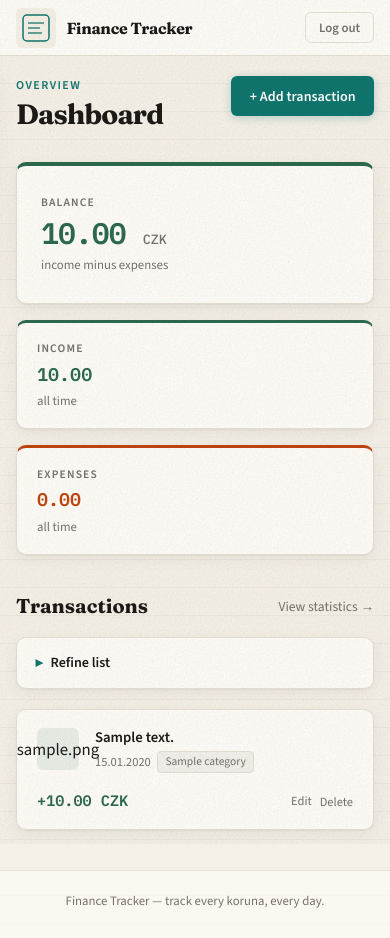
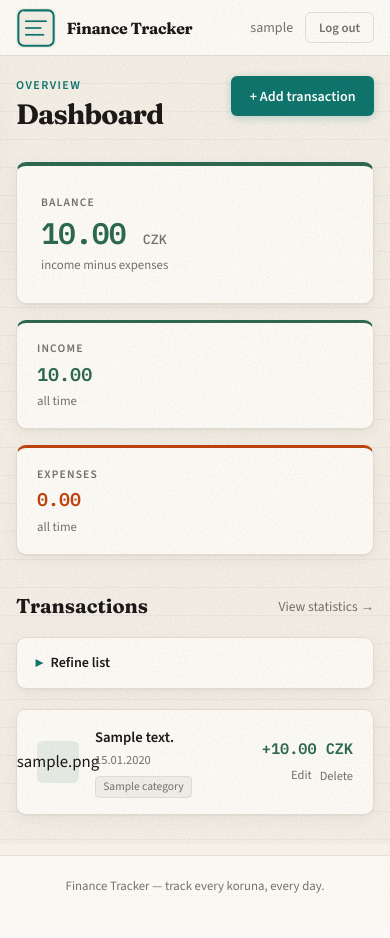
Before and after one commit to petkov93/finance-tracker, a Django app: page / in a window 390 px wide. After the commit the page ends 893 px from the top, so only its background shows below. Run offline with Django 5.2, Linux system fonts and the light colour scheme; a user stored in the database is signed in; tables that the repository leaves empty hold one stand-in row (values such as "Sample post").

Commit message:
Minor visual changes: made the nav logo bigger, so it fits the button size; on 768px and smaller price will stay on right side; username now shows on small screens also; fixed 'txns' strings on statistics page

```diff
--- a/financetracker/static/financetracker/css/style.css
+++ b/financetracker/static/financetracker/css/style.css
@@ -1213,18 +1213,6 @@ body.sidebar-collapsed .sidebar-link.active::before {
     align-items: flex-start;
   }
 
-  .transaction-row {
-    flex-direction: column;
-    align-items: flex-start;
-  }
-
-  .transaction-right {
-    align-items: flex-start;
-    width: 100%;
-    flex-direction: row;
-    justify-content: space-between;
-  }
-
   .chart-card-header {
     flex-direction: column;
     align-items: stretch;
@@ -1245,5 +1233,4 @@ body.sidebar-collapsed .sidebar-link.active::before {
   .main-content { padding: 1.25rem 1rem; }
   .topbar { padding: 0 1rem; }
   .brand-name { font-size: 1rem; }
-  .topbar-user { display: none; }
 }
--- a/financetracker/templates/financetracker/base.html
+++ b/financetracker/templates/financetracker/base.html
@@ -18,7 +18,7 @@
     <div class="topbar-start">
       {% if user.is_authenticated %}
       <button type="button" class="sidebar-toggle" aria-expanded="true" aria-controls="sidebar-nav" aria-label="Toggle navigation">
-        <svg class="brand-mark" width="28" height="28" viewBox="0 0 28 28" fill="none" aria-hidden="true">
+        <svg class="brand-mark" width="38" height="38" viewBox="0 0 28 28" fill="none" aria-hidden="true">
           <rect x="1" y="1" width="26" height="26" rx="4" stroke="currentColor" stroke-width="1.5"/>
           <line x1="6" y1="9" x2="22" y2="9" stroke="currentColor" stroke-width="1.25"/>
           <line x1="6" y1="14" x2="18" y2="14" stroke="currentColor" stroke-width="1.25"/>
--- a/financetracker/templates/financetracker/statistics.html
+++ b/financetracker/templates/financetracker/statistics.html
@@ -20,12 +20,12 @@
     <div class="stat-pill income">
       <span class="summary-label">Income</span>
       <span class="stat-pill-value">{{ total_income|floatformat:2 }}</span>
-      <span class="summary-sub">{{ income_count }} txns</span>
+      <span class="summary-sub">{{ income_count }} transactions</span>
     </div>
     <div class="stat-pill expense">
       <span class="summary-label">Expenses</span>
       <span class="stat-pill-value">{{ total_expense|floatformat:2 }}</span>
-      <span class="summary-sub">{{ expense_count }} txns</span>
+      <span class="summary-sub">{{ expense_count }} transactions</span>
     </div>
   </div>
 </div>
```
